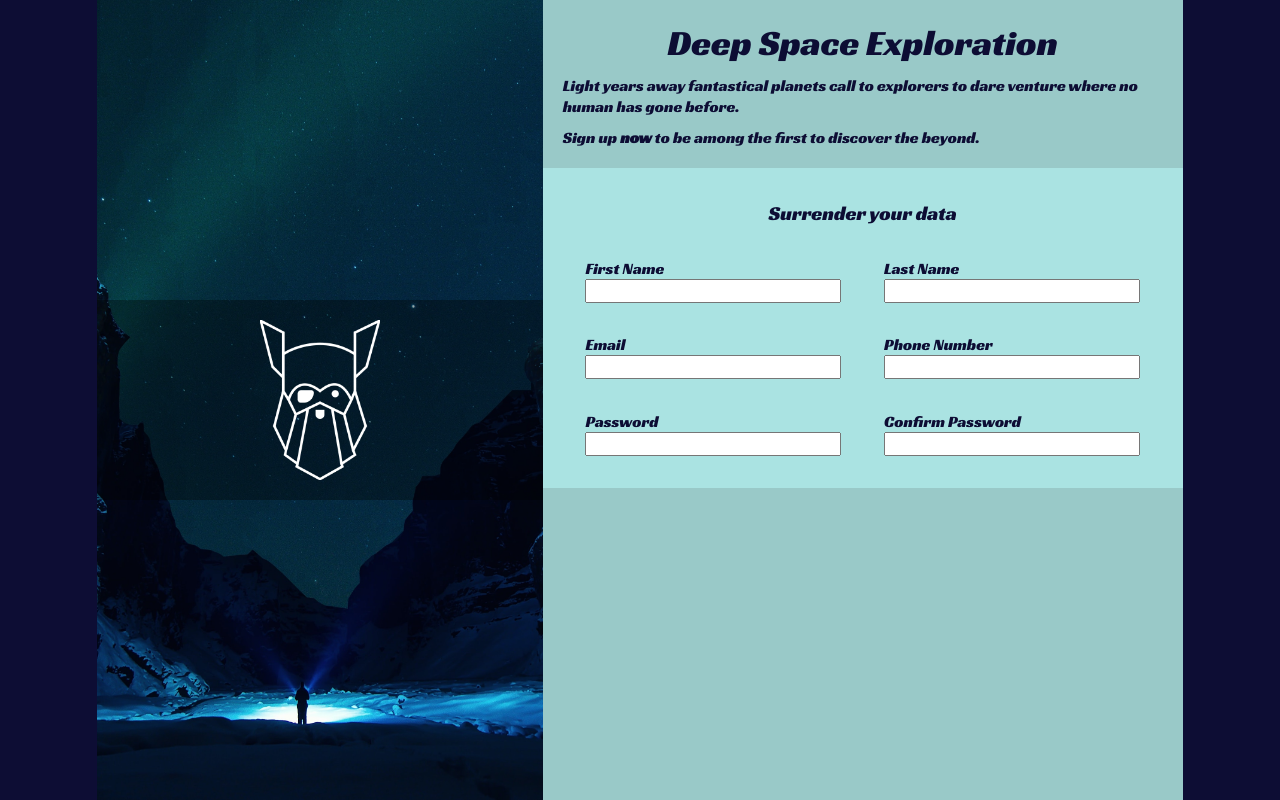
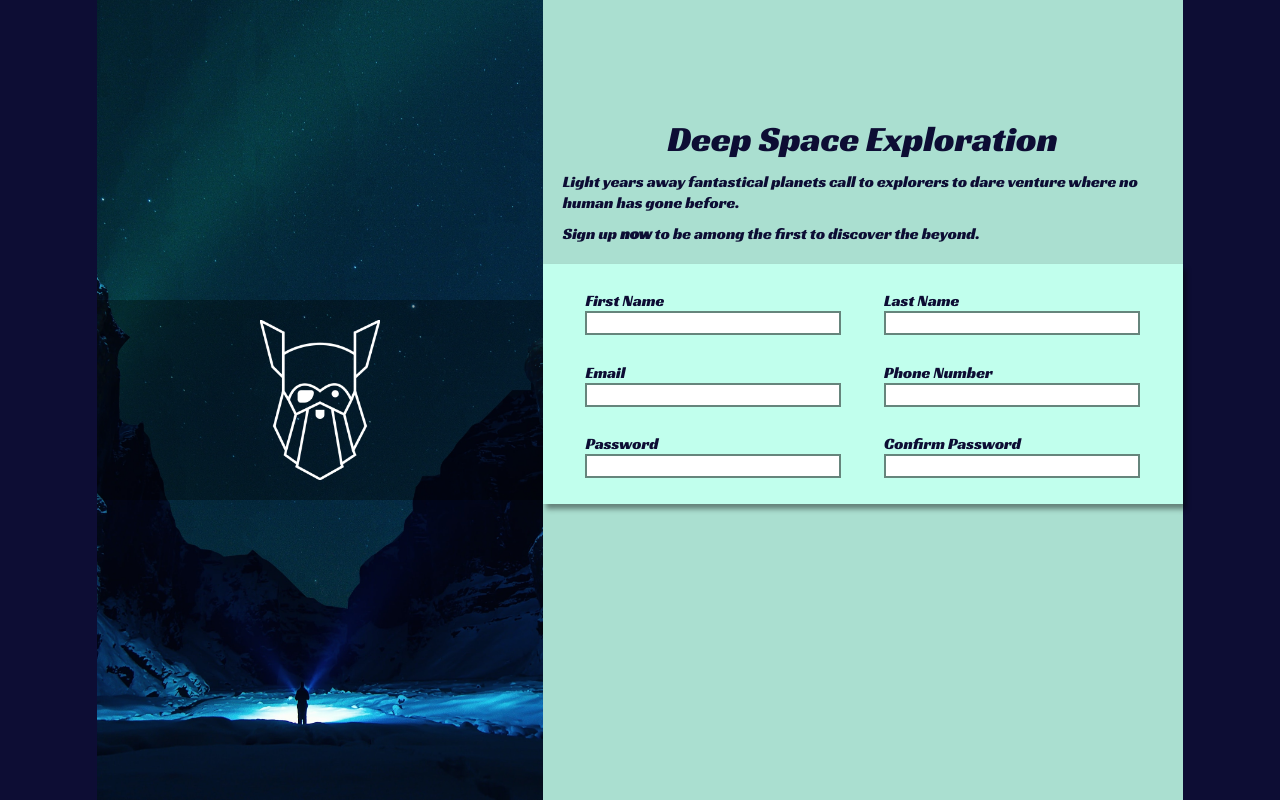
Before and after one commit to matta628/sign-up-form, a plain HTML site: page index.html in a window 1280 px wide. Drawn offline with Linux system fonts and the light colour scheme.

Commit message:
Resize form, tweak fonts, sizes, and add shadow

```diff
--- a/index.html
+++ b/index.html
@@ -29,9 +29,6 @@
       <div class="form-container">
         <form action="/" method="post">
           <ul class="form-wrapper">
-            <div class="form-text">
-                Surrender your data
-            </div>
             <div class="form-row">
                 <li class="form-item">
                   <label for="first-name">First Name</label>
--- a/styles.css
+++ b/styles.css
@@ -47,12 +47,13 @@ body{
 
 .main-wrapper{
     width: 50vw;
-    background-color: rgb(153, 201, 200);
+    background-color: rgb(170, 223, 208);
 
     display: flex;
     flex-direction: column;
 }
 .header-wrapper{
+    margin-top: 12vh;
     display: flex;
     flex-direction: column;
     gap: 10px;
@@ -65,20 +66,18 @@ body{
 }
 
 .form-container {
-    height: 40vh;
-    background-color: rgb(170, 227, 226);
+    height: 30vh;
+    background-color: rgb(193, 255, 237);
+    box-shadow: 2.6px 5.1px 5.1px hsl(0deg 0% 0% / 0.42);
 
 }
 .form-wrapper{
-    height: 40vh;
+    height: 30vh;
     display: flex;
     flex-direction: column;
     justify-content: space-evenly;
 }
-.form-text{
-    font-size: 20px;
-    text-align: center;
-}
+
 .form-row{
     display: flex;
     justify-content: space-evenly;
@@ -90,5 +89,9 @@ body{
     width: 40%;
 }
 input {
+    font-family: 'Racing Sans One';
     height: 1.5em;
+    background-color: rgb(255, 255, 255);
+    border-radius: 0;
+    border: 2px solid rgb(102, 133, 124);
 }
```
